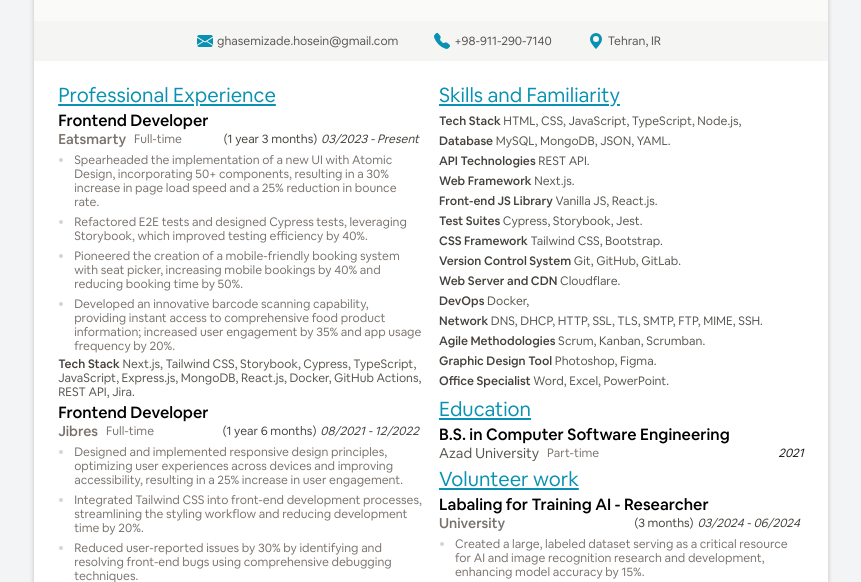
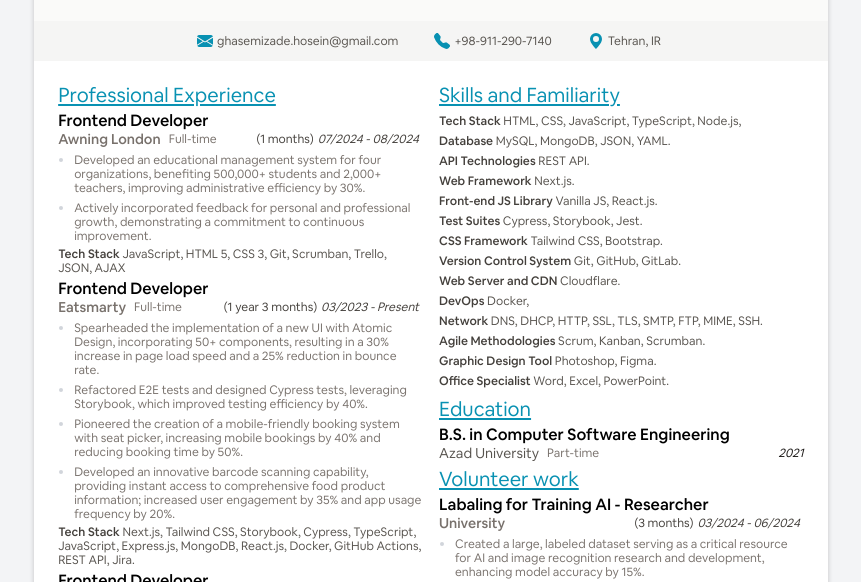
Before and after one commit to ghasemizade/resume, a website: page index.html in a window 1280 px wide. Shown: the part 150-732 px from the top of the page, without its empty margins (209-1070 px from the left). Drawn offline with Linux system fonts and the light colour scheme.

Commit message:
update resume

```diff
--- a/index.html
+++ b/index.html
@@ -114,6 +114,58 @@
           <h2 class="text-cyan-600 text-xl leading-5 mb-1.5 underline underline-offset-2">
             Professional Experience
           </h2>
+
+          <section class="mb-1" itemscope itemtype="https://schema.org/Organization">
+            <h3 class="font-light text-base leading-5">
+              Frontend Developer
+            </h3>
+            <div class="flex items-center">
+              <h4 class="flex items-center font-light text-sm leading-4">
+                <a class="block text-stone-500" target="_blank" rel="nofoloow noopener" href="https://awning.london/"
+                  itemprop="url" tabindex="-1">Awning London</a>
+              </h4>
+              <div class="grow items-center mx-1 text-xs px-1 text-stone-500">
+                Full-time
+              </div>
+              <div class="grow flex items-center mx-1 text-xs">
+                <div class="px-1 text-stone-500 hidden" itemprop="location">
+                  IR
+                </div>
+              </div>
+              <div class="text-xs text-stone-700">(1 months)</div>
+              <div class="flex items-center text-xs">
+                <div dir="ltr" class="text-stone-700 text-xs italic px-1">
+                  <time datetime="2019-09-07">07/2024</time> -
+                  <time datetime="2019-12-06">08/2024</time>
+                </div>
+              </div>
+            </div>
+            <ul class="list-disc list-outside leading-[14px] text-xs text-gray-300 ml-4" itemprop="description">
+              <li class="hover:text-cyan-600">
+                <span class="text-stone-500 mt-1.5 block">
+                  Developed an educational management system for four organizations, benefiting 500,000+ students and 2,000+ teachers, improving administrative efficiency by 30%.
+                </span>
+              </li>
+              <li class="hover:text-cyan-600">
+                <span class="text-stone-500 mt-1.5 block">
+                  Actively incorporated feedback for personal and professional growth, demonstrating a commitment to continuous improvement.
+                </span>
+              </li>
+            </ul>
+            <div class="leading-[14px] text-xs text-stone-600 mt-1">
+              <h3 class="font-light inline-block text-stone-700">
+                Tech Stack
+              </h3>
+              <span>JavaScript</span>,
+
+              <span>HTML 5</span>, <span>CSS 3</span>,
+
+              <span>Git</span>,
+
+              <span>Scrumban</span>, <span>Trello</span>, <span>JSON</span>,
+              <span>AJAX</span>
+            </div>
+          </section>
 
           <section class="mb-1" itemscope itemtype="https://schema.org/Organization">
             <h3 class="font-light text-base leading-5">
```
